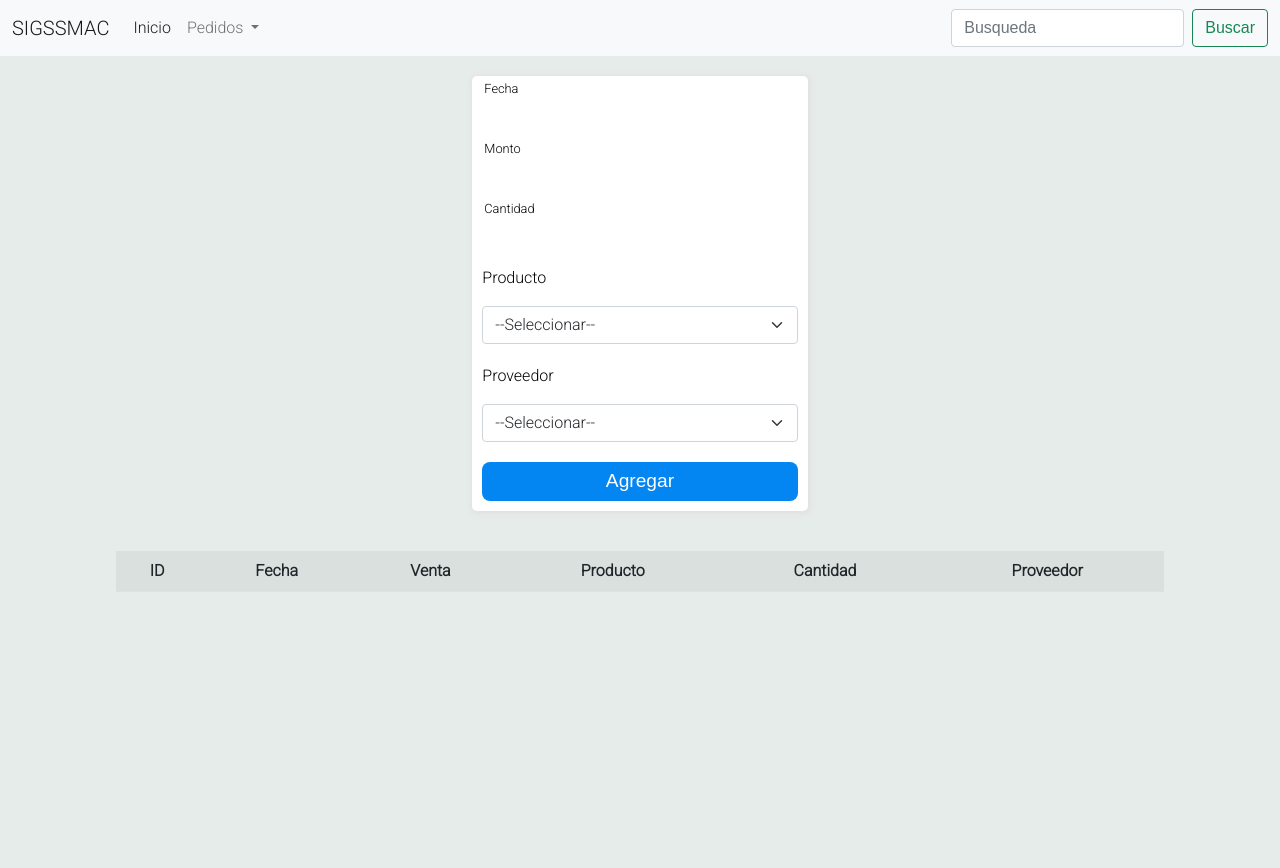
After one commit to Walkman2000/EPP_Project, a Django app: template templates/admin/compras_admin.html in a window 1280 px wide. The commit adds this page. Shown: the top 868 px of the page. Run offline with Django 4.2, Linux system fonts and the light colour scheme; the template is opened without the code that fills it: values that come from a table or form of the project are taken from there, others are empty; data comes from the database, SQL or seed files in the repository; some libraries are stand-ins or nearby versions.

Commit message:
formulario compras

```diff
--- a/EPP/models.py
+++ b/EPP/models.py
@@ -79,6 +79,13 @@ class Compras(models.Model):
     class Meta:
         db_table = 'Compras'
 
+class comprasAdmin(models.Model):
+    fecha = models.DateField()
+    monto  = models.FloatField(default=0)
+    cantidad = models.FloatField(default=0)
+    proveedores = models.ForeignKey(Proveedores, on_delete=models.CASCADE)
+    producto = models.ForeignKey(Productos, on_delete=models.CASCADE)
+
 class Ventas(models.Model):
     fecha = models.DateField()
     usuario = models.ForeignKey(Usuarios, on_delete=models.CASCADE)
@@ -112,13 +119,6 @@ class detallesCompras(models.Model):
     class Meta:
         db_table = 'detallesCompras'
 
-# class cuentasCobrar (models.Model):
-#     monto = models.IntegerField()
-#     venta = models.ForeignKey(Ventas, on_delete=models.CASCADE)
-
-#     class Meta:
-#         db_table = 'CuentasCobrar'
-
 class MovimientosAlmacen(models.Model):
     tipoMovimiento = models.CharField(max_length=50)
     Motivo = models.CharField(max_length=100)
--- a/EPP/urls.py
+++ b/EPP/urls.py
@@ -8,9 +8,9 @@ urlpatterns = [
     path("actualizar_producto", actulizar_producto, name="updateProduct"),
     path("eliminar_producto/<int:id_producto>", eliminar_producto, name="deleteProduct"),
     path("agregar_proveedor", agregar_proveedor, name="addProveedor"),
-    path("compras", compras_admin, name="buysAdmin"),
+    #path("compras", compras_admin, name="buysAdmin"),
     path("ventas", ventas_admin, name="sellsAdmin"),
-    path("detalles_compras", detalles_compras, name="buysDetails"),
+    path("compras_admin", compras_admin, name="buysAdmin"),
     path("detalles_ventas", detalles_ventas, name="sellsDetails")
 
 ]
--- a/templates/admin/compras.html
+++ b/templates/admin/compras.html
@@ -36,6 +36,5 @@
         </div>
 
     </div>
+
 {% endblock %}
-
-<script src="https://cdn.jsdelivr.net/npm/bootstrap@5.3.0-alpha1/dist/js/bootstrap.bundle.min.js"></script>
--- /dev/null
+++ b/templates/admin/compras_admin.html
@@ -0,0 +1,57 @@
+{% extends 'base_admin.html' %}
+{% load static %}
+
+{% block content %}
+<div class="contenedor">
+    <div class="caja-formulario">
+        <form action="">
+            {% csrf_token  %}
+           <div class="caja-input">
+            <input type="text">
+            <label>Fecha</label>
+           </div>
+           <div class="caja-input">
+            <input type="number">
+            <label>Monto</label>
+           </div>
+           <div class="caja-input">
+            <input type="number">
+            <label>Cantidad</label>
+           </div>
+           <div class="caja-input">
+            <P>Producto</P>
+            <select name="sl_producto" class="form-select">
+                <option selected disabled>--Seleccionar--</option>
+                {% for prod in productos %}
+                <option value="{{ prod.id }}">{{ prod.nombre }}</option>
+                {% endfor %}
+              </select>
+           </div>
+           <div class="caja-input">
+            <p>Proveedor</p>
+            <select name="sl_proveedores" class="form-select">
+                <option selected disabled>--Seleccionar--</option>
+                {% for prov in proveedores %}
+                <option value="{{ prov.id }}">{{ prov.nombre }}</option>
+                {% endfor %}
+              </select>
+           </div>
+           <input type="submit" name="agregar" value="Agregar">
+        </form>
+    </div>
+</div>
+<div class="contenedor">
+    <table class="table table-striped table">
+        <tr class="text-center">
+            <th>ID</th>
+            <th>Fecha</th>
+            <th>Venta</th>
+            <th>Producto</th>
+            <th>Cantidad</th>
+            <th>Proveedor</th>
+        </tr>
+    </table>
+</div>
+
+
+{% endblock %}
```
Also changed, not shown: EPP/views.py (+17 -4 lines), EPP/migrations/0018_comprasadmin.py (added), EPP/migrations/0019_comprasadmin_cantidad.py (added).
